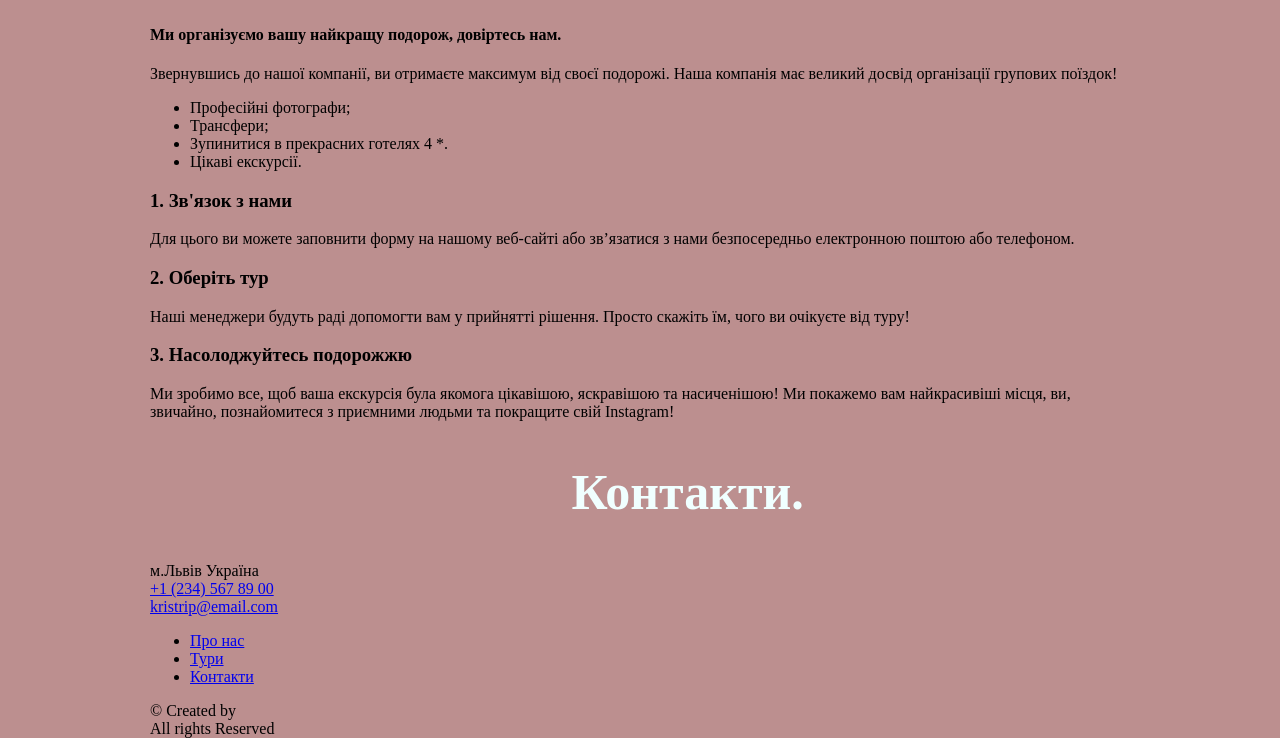
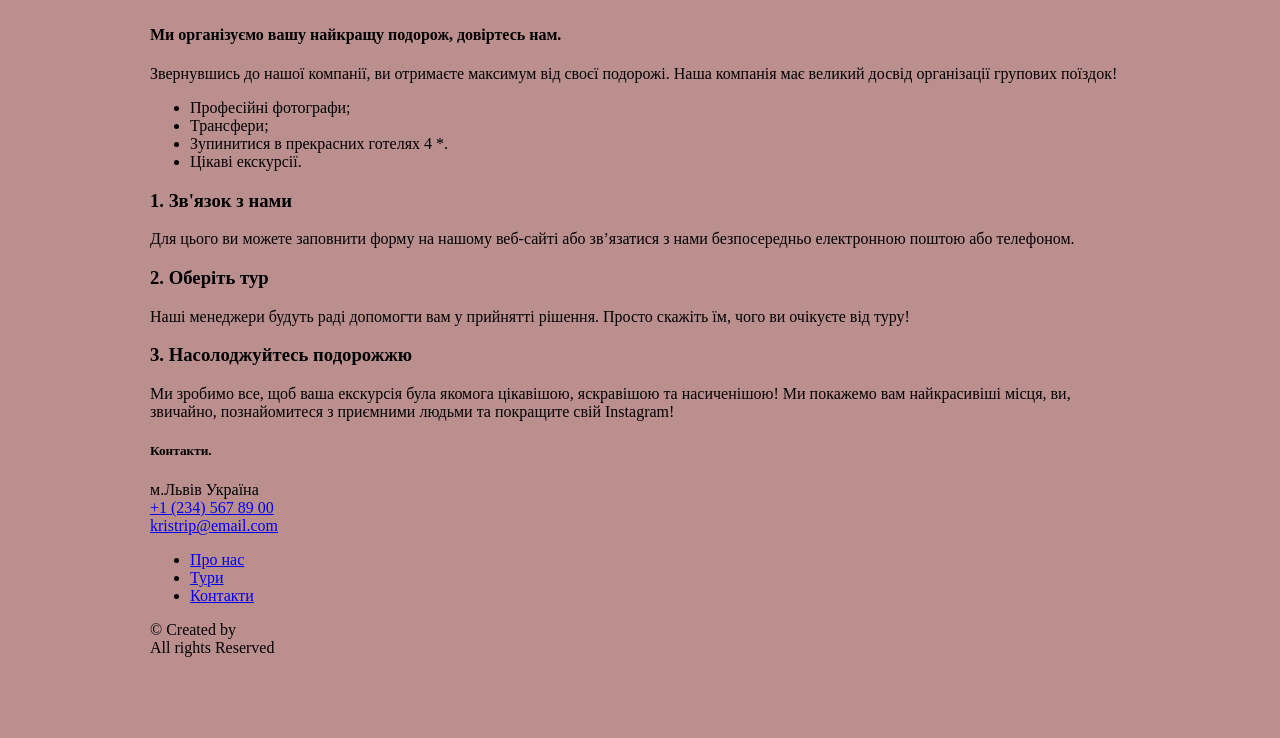
Before and after one commit to Glowerius/html.pr, a plain HTML site: page index.html in a window 1280 px wide. Shown: the part 4587-5325 px from the top of the page. After the commit the page ends 5244 px from the top, so only its background shows below. Drawn offline with Linux system fonts and the light colour scheme.

Commit message:
Sample code

```diff
--- a/index.html
+++ b/index.html
@@ -100,7 +100,7 @@
     </main>
     <footer>
         <div class="contact-us">
-            <h2>Контакти.</h2>
+            <h5>Контакти.</h5>
             <div class="contacts_us-location">м.Львів Україна</div>
             <a class="contact-phone" href="+2345678900">+1 (234) 567 89 00</a>
         </div>
```
